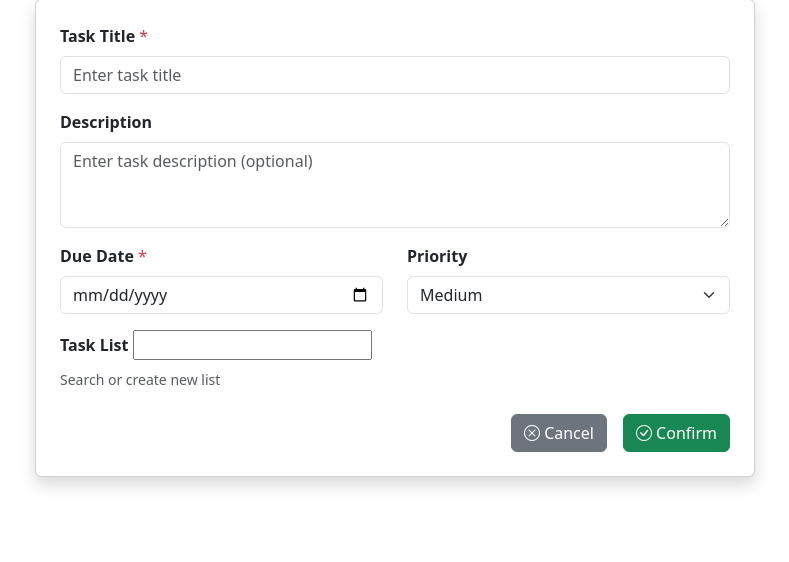
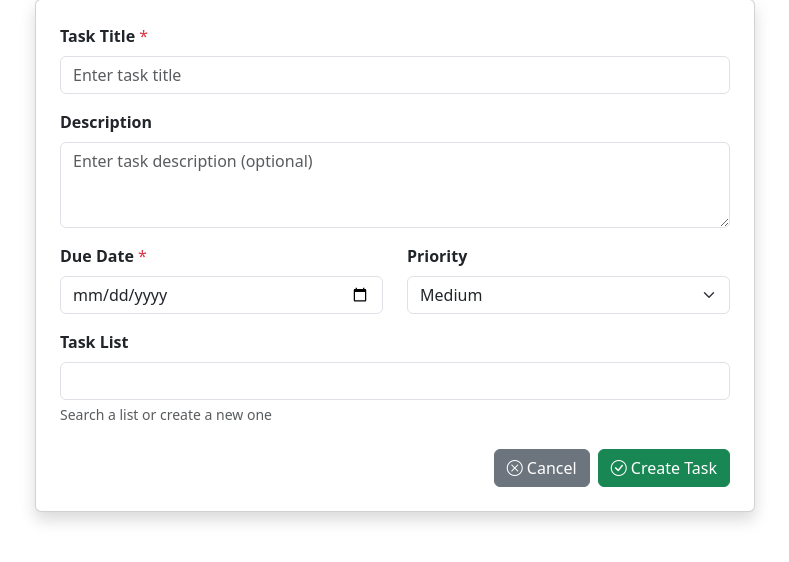
Before and after one commit to DavidTobonIBIO/todolist_django, a Django app: page /create/ in a window 1280 px wide. Shown: the part 143-705 px from the top of the page, without its empty margins (245-1034 px from the left). Run offline with Django 5.2, Linux system fonts and the light colour scheme; the visitor is signed in with stand-in values (Sample User, id 1); data that the repository does not hold is empty; some libraries are stand-ins or nearby versions.

Commit message:
base requirements completed

```diff
--- a/tasks/forms.py
+++ b/tasks/forms.py
@@ -37,6 +37,6 @@ class TaskForm(forms.ModelForm):
 
         # Filter task lists to show only user's lists
         if user:
-            self.fields['task_list'].queryset = TaskList.objects.filter(owner=user)
+            self.fields['task_list'].queryset = TaskList.objects.filter(user=user)
             self.fields['task_list'].required = False
             self.fields['task_list'].empty_label = "My Tasks"
--- a/tasks/templates/tasks/task_delete.html
+++ b/tasks/templates/tasks/task_delete.html
@@ -45,7 +45,7 @@
 
                     <!-- Action Buttons -->
                     <div class="d-grid gap-2 d-md-flex justify-content-md-end">
-                        <a href="{% url 'task-list' %}" class="btn btn-secondary me-md-2">
+                        <a href="{{request.META.HTTP_REFERER}}" class="btn btn-secondary me-md-2">
                             <i class="bi bi-x-circle"></i> Cancel
                         </a>
                         <form method="POST" class="d-inline">
--- a/tasks/templates/tasks/task_form.html
+++ b/tasks/templates/tasks/task_form.html
@@ -5,7 +5,7 @@
 <div class="container">
     <div class="row justify-content-center">
         <div class="col-md-8">
-            <!-- Page Header -->
+            <!-- header -->
             <div class="mb-4">
                 {% if action == "create" %}
                 <h2><i class="bi bi-plus-circle"></i> New Task</h2>
@@ -14,39 +14,29 @@
                 {% endif %}
             </div>
 
-            <!-- Form Card -->
+            <!-- form-->
             <div class="card shadow">
                 <div class="card-body p-4">
                     <form method="POST">
                         {% csrf_token %}
 
-                        <!-- Title Field -->
+                        <!-- title field -->
                         <div class="mb-3">
                             <label for="{{ form.title.id_for_label }}" class="form-label">
                                 <strong>Task Title</strong> <span class="text-danger">*</span>
                             </label>
                             {{ form.title }}
-                            {% if form.title.errors %}
-                                <div class="text-danger mt-1">
-                                    {{ form.title.errors }}
-                                </div>
-                            {% endif %}
                         </div>
 
-                        <!-- Description Field -->
+                        <!-- description field -->
                         <div class="mb-3">
                             <label for="{{ form.description.id_for_label }}" class="form-label">
                                 <strong>Description</strong>
                             </label>
                             {{ form.description }}
-                            {% if form.description.errors %}
-                                <div class="text-danger mt-1">
-                                    {{ form.description.errors }}
-                                </div>
-                            {% endif %}
                         </div>
 
-                        <!-- Due Date and Priority Row -->
+                        <!-- due_date and priority -->
                         <div class="row">
                             <div class="col-md-6">
                                 <div class="mb-3">
@@ -54,11 +44,6 @@
                                         <strong>Due Date</strong> <span class="text-danger">*</span>
                                     </label>
                                     {{ form.due_date }}
-                                    {% if form.due_date.errors %}
-                                        <div class="text-danger mt-1">
-                                            {{ form.due_date.errors }}
-                                        </div>
-                                    {% endif %}
                                 </div>
                             </div>
                             <div class="col-md-6">
@@ -67,41 +52,54 @@
                                         <strong>Priority</strong>
                                     </label>
                                     {{ form.priority }}
-                                    {% if form.priority.errors %}
-                                        <div class="text-danger mt-1">
-                                            {{ form.priority.errors }}
-                                        </div>
-                                    {% endif %}
                                 </div>
                             </div>
                         </div>
 
-                        <!-- Task List Field -->
+                        <!-- task_list field -->
                         <div class="mb-4">
                             <label for="task_list" class="form-label">
                                 <strong>Task List</strong>
                             </label>
-                            <input type="text" name="task_list_name" list="task_list-list" value="{{task.task_list.name}}"/>
+                            <input
+                                type="text"
+                                name="task_list_name"
+                                list="task_list-list"
+                                class="form-control"
+                                value="{% if task %}{{ task.task_list.name }}{% endif %}"
+                            />
                             <datalist id="task_list-list">
-                                <select id="task_list">
                                 {% for task_list in task_lists %}
-                                        <option value="{{task_list.name}}">{{ task_list.name }}</option>
+                                    <option value="{{ task_list.name }}">{{ task_list.name }}</option>
                                 {% endfor %}
-                                </select>
                             </datalist>
                             <div class="form-text">
-                                Search or create new list
+                                Search a list or create a new one
                             </div>
                         </div>
 
-                        <!-- Form Buttons -->
-                        <div class="d-grid gap-2 d-md-flex justify-content-md-end">
-                            <a href="{% url 'task-list' %}" class="btn btn-secondary me-md-2">
+                        <!-- buttons -->
+                        <div class="d-grid gap-2 d-md-flex justify-content-md-between">
+                            <!-- Delete button -->
+                            <div>
+                                {% if action == "edit" %}
+                                <a href="{% url 'delete-task' task.pk %}" class="btn btn-danger"
+                                   onclick="return confirm('Are you sure you want to delete this task?')">
+                                    <i class="bi bi-trash"></i> Delete Task
+                                </a>
+                                {% endif %}
+                            </div>
+
+                            <!-- cancel and confirm buttons -->
+                            <div class="d-flex gap-2">
+                                <a href="{% url 'task-list' %}" class="btn btn-secondary">
                                     <i class="bi bi-x-circle"></i> Cancel
                                 </a>
                                 <button type="submit" class="btn btn-success">
-                                <i class="bi bi-check-circle"></i> Confirm
+                                    <i class="bi bi-check-circle"></i>
+                                    {% if action == "create" %}Create Task{% else %}Save Changes{% endif %}
                                 </button>
+                            </div>
                         </div>
                     </form>
                 </div>
--- a/tasks/views.py
+++ b/tasks/views.py
@@ -8,7 +8,7 @@ from .forms import TaskForm
 
 @login_required
 def task_list(request):
-    tasks = Task.objects.filter(Q(owner=request.user), Q(completed=False)).order_by(
+    tasks = Task.objects.filter(Q(user=request.user), Q(completed=False)).order_by(
         "due_date", "-priority"
     )
 
@@ -18,7 +18,7 @@ def task_list(request):
 
 @login_required
 def completed_tasks(request):
-    tasks = Task.objects.filter(Q(owner=request.user), Q(completed=True))
+    tasks = Task.objects.filter(Q(user=request.user), Q(completed=True))
 
     context = {"page_title": "Completed Tasks", "tasks": tasks}
     return render(request, "tasks/task_list.html", context)
@@ -30,10 +30,10 @@ def create_task(request):
         task_list_name = request.POST.get("task_list_name")
         if task_list_name == '':
             task_list_name = "My Tasks"
-        task_list, created = TaskList.objects.get_or_create(name=task_list_name, owner=request.user)
+        task_list, created = TaskList.objects.get_or_create(name=task_list_name, user=request.user)
 
         Task.objects.create(
-            owner=request.user,
+            user=request.user,
             title=request.POST.get("title"),
             description=request.POST.get("description"),
             due_date=request.POST.get("due_date"),
@@ -44,20 +44,20 @@ def create_task(request):
         return redirect("task-list")
 
     form = TaskForm()
-    task_lists = TaskList.objects.filter(owner=request.user)
+    task_lists = TaskList.objects.filter(user=request.user)
     context = {"form": form, "task_lists": task_lists, "action": "create"}
     return render(request, "tasks/task_form.html", context)
 
 
 @login_required
 def edit_task(request, pk):
-    task = get_object_or_404(Task, pk=pk, owner=request.user)
+    task = get_object_or_404(Task, pk=pk, user=request.user)
 
     if request.method == "POST":
         task_list_name = request.POST.get("task_list_name")
-        task_list, created = TaskList.objects.get_or_create(name=task_list_name, owner=request.user)
+        task_list, created = TaskList.objects.get_or_create(name=task_list_name, user=request.user)
 
-        task.name = request.POST.get("name")
+        task.title = request.POST.get("title")
         task.description = request.POST.get("description")
         task.due_date = request.POST.get("due_date")
         task.priority = request.POST.get("priority")
@@ -70,7 +70,7 @@ def edit_task(request, pk):
         return redirect("task-list")
 
     form = TaskForm(instance=task)
-    task_lists = TaskList.objects.filter(owner=request.user)
+    task_lists = TaskList.objects.filter(user=request.user)
     context = {"form": form, "task": task, "task_lists": task_lists, "action": "edit"}
     print(task.task_list.name)
     return render(request, "tasks/task_form.html", context)
@@ -78,7 +78,7 @@ def edit_task(request, pk):
 
 @login_required
 def delete_task(request, pk):
-    task = get_object_or_404(Task, pk=pk, owner=request.user)
+    task = get_object_or_404(Task, pk=pk, user=request.user)
 
     if request.method == "POST":
         completed = task.completed
@@ -93,13 +93,14 @@ def delete_task(request, pk):
 
 @login_required
 def toggle_complete(request, pk):
-    task = get_object_or_404(Task, pk=pk, owner=request.user)
+    task = get_object_or_404(Task, pk=pk, user=request.user)
+    previous_state = task.completed
     task.completed = not task.completed
     task.save()
 
     status = "completed" if task.completed else "reopened"
     # messages.success(request, f'Task "{task.title}" {status}!')
-    if not task.completed:
+    if previous_state == True:
         # if the task was completed before changing state, then redirect to the view where it was located before state change
         return redirect("completed-tasks")
     return redirect("task-list")
```
Also changed, not shown: tasks/models.py (+3 -14 lines), tasks/templates/tasks/task_list.html (+27 -37 lines), tasks/migrations/0005_rename_owner_task_user_rename_owner_tasklist_user.py (added). Lines whose indentation alone changed are shown as unchanged.
